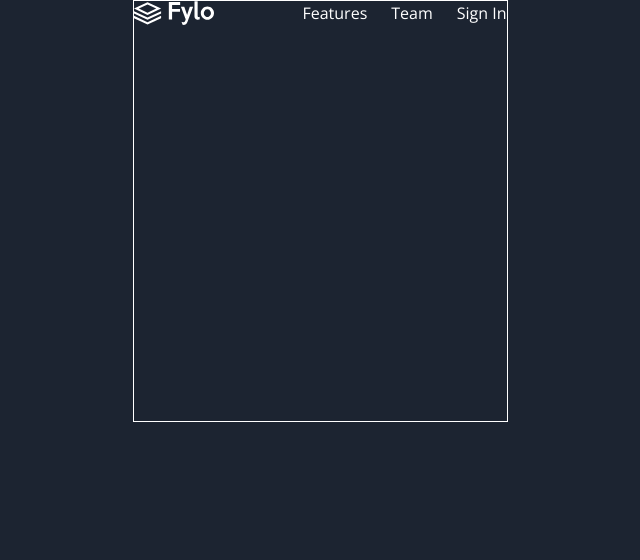
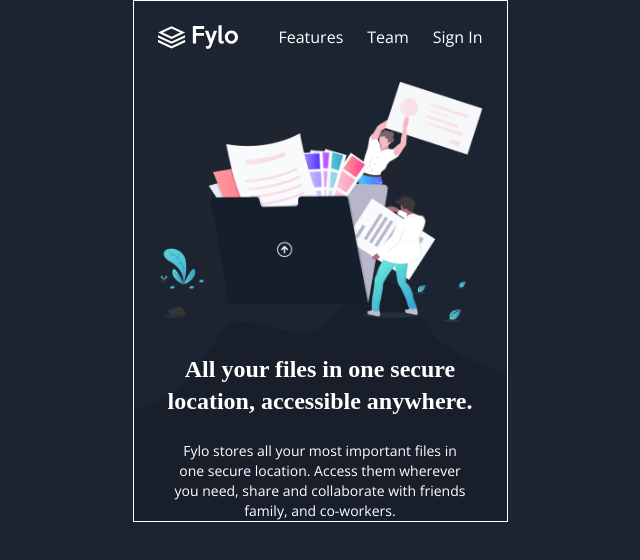
Before and after one commit to VeroZuliani/Fylo-landing-page, a React (Vite) app: page / in a window 1280 px wide. Shown: the top 560 px of the page, without its empty margins (320-960 px from the left). Built offline with nearby package versions, Linux system fonts and the light colour scheme; a web font is replaced by a local one.

Commit message:
Realice estructura y estilo de hero

```diff
--- a/src/App.tsx
+++ b/src/App.tsx
@@ -1,14 +1,21 @@
 import './App.css'
 import { Header } from './components/header'
+import { Hero } from './components/hero'
 
 function App() {
 
   return (
     <main className='w-[375px] m-auto border border-White'>
-      <section className='h-[420px]'>
+
+      <section className='h-[420px] bg-Navy-850 p-6 relative'>
         <Header/>
+        <img className="relative z-1 mt-8" src="/images/illustration-intro.png" alt="illustration intro" />
+        <img className="absolute bottom-0 left-0" src="/images/bg-curvy-mobile.svg" alt="curvy mobile" />
       </section>
 
+      <section className='bg-Navy-900'>
+        <Hero/>
+      </section>
 
 
     </main>
--- /dev/null
+++ b/src/components/hero.tsx
@@ -0,0 +1,14 @@
+
+
+export const Hero = () => {
+  return (
+    <section className="-mt-17 relative z-1">
+
+        <div className="text-center">
+            <h1 className="font-semibold text-2xl font-Raleway px-8">All your files in one secure location, accessible anywhere.</h1>
+            <p className="text-sm mt-6 px-9">Fylo stores all your most important files in one secure location. Access them wherever you need, share and collaborate with friends family, and co-workers.</p>
+        </div>
+
+    </section>
+  )
+}
--- a/src/index.css
+++ b/src/index.css
@@ -16,7 +16,7 @@
   src: url("/src/assets/fonts/Open_Sans/OpenSans-VariableFont_wdth,wght.ttf") format("woff2");
 }
 
-:root{
+@theme{
   --color-Navy-850: hsl(217, 28%, 15%);
   --color-Navy-900: hsl(218, 28%, 13%);
   --color-Navy-950: hsl(216, 53%, 9%);
```
